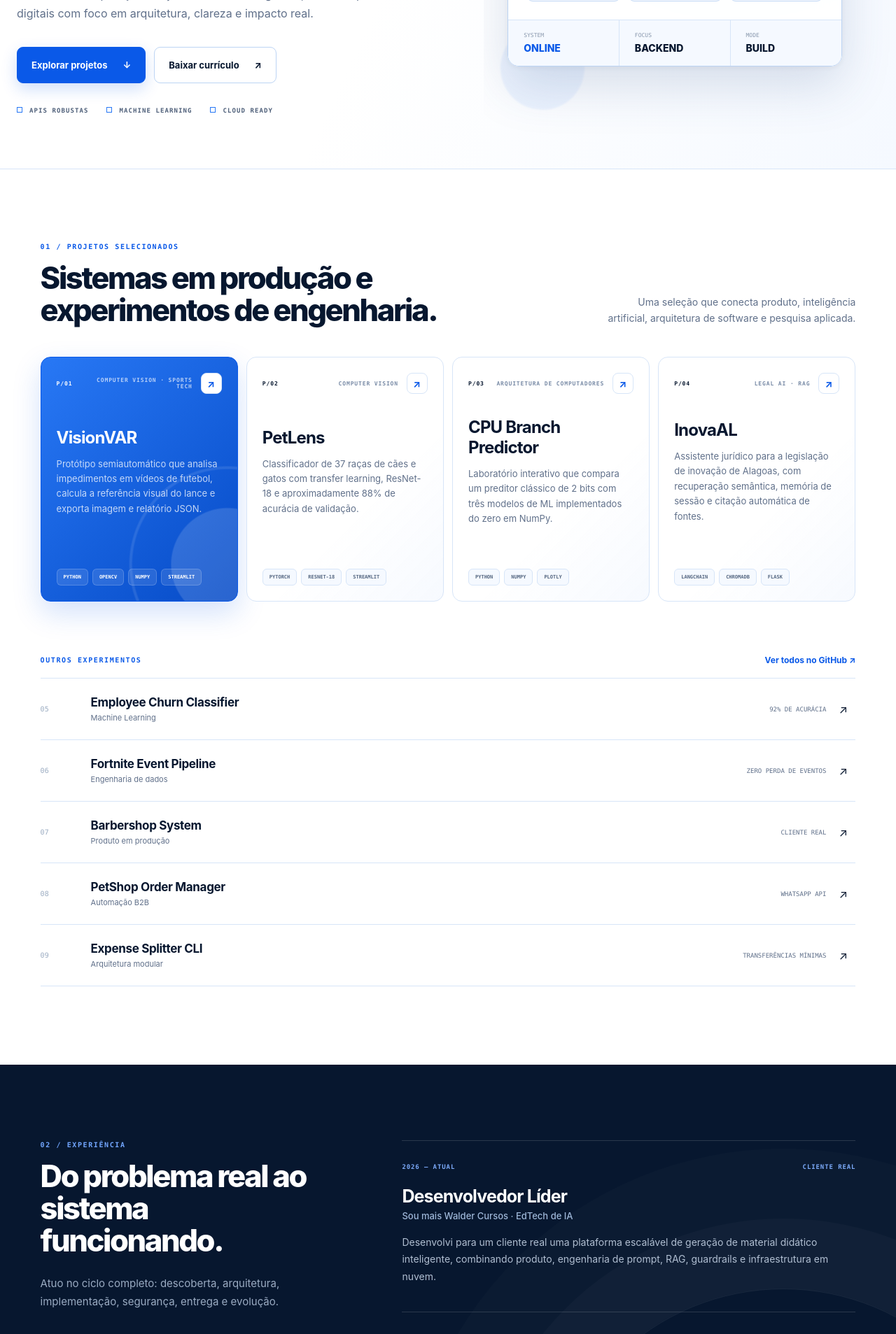
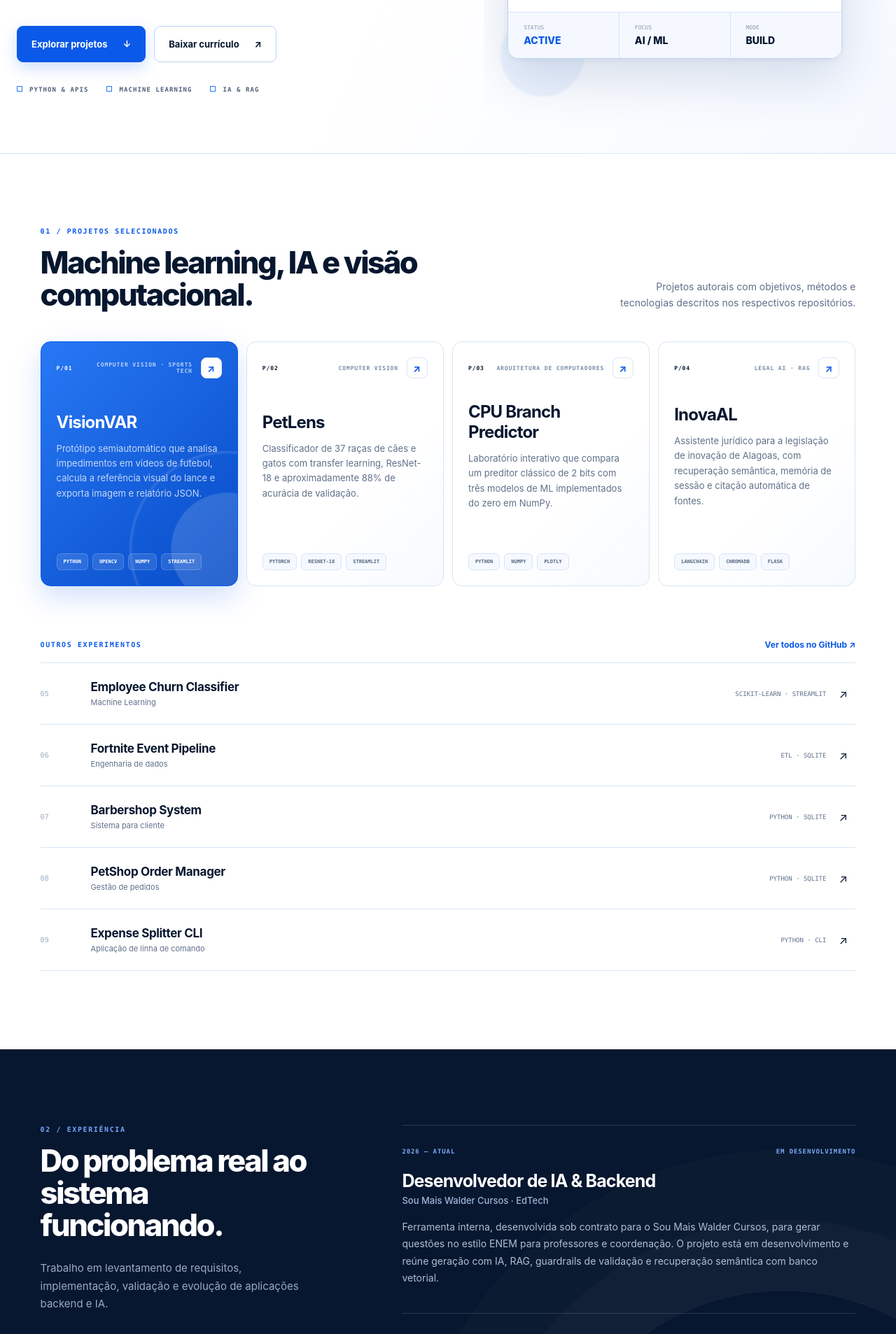
Before and after one commit to ghcalado/ghcalado.github.io, a Next.js app: page / in a window 1280 px wide. Shown: the part 540-2447 px from the top of the page at 70% size. Built offline with nearby package versions, Linux system fonts and the light colour scheme.

Commit message:
Alinha portfolio ao curriculo atualizado

```diff
--- a/app/page.tsx
+++ b/app/page.tsx
@@ -42,40 +42,36 @@ const additionalProjects = [
   {
     title: "Employee Churn Classifier",
     label: "Machine Learning",
-    metric: "92% de acurácia",
+    metric: "Scikit-learn · Streamlit",
     href: "https://github.com/ghcalado/churn-classifier",
   },
   {
     title: "Fortnite Event Pipeline",
     label: "Engenharia de dados",
-    metric: "Zero perda de eventos",
+    metric: "ETL · SQLite",
     href: "https://github.com/ghcalado/fortnite-event-pipeline",
   },
   {
     title: "Barbershop System",
-    label: "Produto em produção",
-    metric: "Cliente real",
+    label: "Sistema para cliente",
+    metric: "Python · SQLite",
     href: "https://github.com/ghcalado/barbershop-system",
   },
   {
     title: "PetShop Order Manager",
-    label: "Automação B2B",
-    metric: "WhatsApp API",
+    label: "Gestão de pedidos",
+    metric: "Python · SQLite",
     href: "https://github.com/ghcalado/petshop-order-manager",
   },
   {
     title: "Expense Splitter CLI",
-    label: "Arquitetura modular",
-    metric: "Transferências mínimas",
+    label: "Aplicação de linha de comando",
+    metric: "Python · CLI",
     href: "https://github.com/ghcalado/expense-splitter",
   },
 ];
 
 const skillGroups = [
-  {
-    title: "Backend",
-    skills: ["Python", "Flask", "REST APIs", "Gunicorn", "PostgreSQL", "Supabase (Row Level Security)", "Password hash authentication"],
-  },
   {
     title: "AI / RAG",
     skills: ["OpenAI API", "RAG architecture", "ChromaDB", "Embeddings", "Sentence Transformers", "Prompt Engineering", "LLM output validation", "Structured AI generation"],
@@ -89,24 +85,16 @@ const skillGroups = [
     skills: ["PyTorch", "ResNet-18", "Transfer Learning", "Computer Vision"],
   },
   {
-    title: "Data & Documents",
-    skills: ["PyMuPDF / pymupdf4llm", "python-docx", "ReportLab", "PDF / HTML generation", "Data Engineering"],
+    title: "Backend",
+    skills: ["Python", "Flask", "REST APIs", "PostgreSQL", "Supabase (Row Level Security)"],
   },
   {
-    title: "Databases",
-    skills: ["SQLite3", "PostgreSQL", "Relational Modeling", "SQL Transactions", "Vector Databases"],
+    title: "Data & Databases",
+    skills: ["Pandas", "SQLite3", "PostgreSQL", "Relational Modeling", "Vector Databases", "PyMuPDF / pymupdf4llm", "PDF / HTML generation"],
   },
   {
-    title: "Tools & Deployment",
+    title: "Tools",
     skills: ["Git", "GitHub", "Render", "Railway", "Environment Variables (dotenv)"],
-  },
-  {
-    title: "Integrations",
-    skills: ["WhatsApp API", "AI / LLM APIs"],
-  },
-  {
-    title: "Best Practices",
-    skills: ["Clean Architecture", "DRY Principle", "Modular Design"],
   },
 ];
 
@@ -152,10 +140,10 @@ export default function Home() {
         <div className="hero-copy">
           <p className="eyebrow"><span /> Backend systems · Artificial intelligence</p>
           <h1>
-            Engenharia que transforma <strong>complexidade</strong> em produto.
+            Backend e IA aplicados a <strong>problemas reais.</strong>
           </h1>
           <p className="hero-intro">
-            Sou <b>Ghabriel Soares Calado Lins</b>, desenvolvedor backend & IA e estudante de Ciência da Computação. Projeto sistemas inteligentes, APIs e experiências digitais com foco em arquitetura, clareza e impacto real.
+            Sou <b>Ghabriel Soares Calado Lins</b>, desenvolvedor de IA & backend e estudante de Ciência da Computação. Desenvolvo APIs, aplicações de machine learning e sistemas com IA, com foco em soluções funcionais, código organizado e resultados verificáveis.
           </p>
           <div className="hero-actions">
             <a className="button button-primary" href="#projetos">
@@ -166,19 +154,19 @@ export default function Home() {
             </a>
           </div>
           <ul className="hero-signals" aria-label="Áreas de atuação">
-            <li>APIs robustas</li>
+            <li>Python & APIs</li>
             <li>Machine learning</li>
-            <li>Cloud ready</li>
+            <li>IA & RAG</li>
           </ul>
         </div>
 
-        <div className="system-visual" aria-label="Representação visual de um sistema em produção">
+        <div className="system-visual" aria-label="Representação visual de um fluxo de desenvolvimento">
           <div className="orb orb-one" />
           <div className="orb orb-two" />
           <div className="system-window">
             <div className="window-bar">
               <span className="window-dots"><i /><i /><i /></span>
-              <code>ghabriel.system / production</code>
+              <code>ghabriel.system / development</code>
             </div>
             <div className="code-block" aria-hidden="true">
               <p><em>~/portfolio</em> $ python build_impact.py</p>
@@ -186,7 +174,7 @@ export default function Home() {
               <p><small>02</small> &nbsp;&nbsp;stack = [<q>Python</q>, <q>Data</q>, <q>AI</q>]</p>
               <p><small>03</small> &nbsp;&nbsp;<b>def</b> deliver(self, challenge):</p>
               <p><small>04</small> &nbsp;&nbsp;&nbsp;&nbsp;<b>return</b> architecture.solve(challenge)</p>
-              <p className="code-comment"><small>05</small> # designed to scale</p>
+              <p className="code-comment"><small>05</small> # validate before shipping</p>
             </div>
             <div className="pipeline" aria-label="Fluxo: entender, construir e entregar">
               <div><b>01 · INPUT</b><span>problema</span></div>
@@ -194,8 +182,8 @@ export default function Home() {
               <div><b>03 · SHIP</b><span>impacto</span></div>
             </div>
             <dl className="system-status">
-              <div><dt>System</dt><dd>ONLINE</dd></div>
-              <div><dt>Focus</dt><dd>BACKEND</dd></div>
+              <div><dt>Status</dt><dd>ACTIVE</dd></div>
+              <div><dt>Focus</dt><dd>AI / ML</dd></div>
               <div><dt>Mode</dt><dd>BUILD</dd></div>
             </dl>
           </div>
@@ -206,9 +194,9 @@ export default function Home() {
         <div className="section-heading">
           <div>
             <p className="section-index">01 / PROJETOS SELECIONADOS</p>
-            <h2>Sistemas em produção e experimentos de engenharia.</h2>
+            <h2>Machine learning, IA e visão computacional.</h2>
           </div>
-          <p>Uma seleção que conecta produto, inteligência artificial, arquitetura de software e pesquisa aplicada.</p>
+          <p>Projetos autorais com objetivos, métodos e tecnologias descritos nos respectivos repositórios.</p>
         </div>
 
         <div className="featured-grid">
@@ -265,14 +253,14 @@ export default function Home() {
           <div className="experience-intro">
             <p className="section-index section-index-light">02 / EXPERIÊNCIA</p>
             <h2>Do problema real ao sistema funcionando.</h2>
-            <p>Atuo no ciclo completo: descoberta, arquitetura, implementação, segurança, entrega e evolução.</p>
+            <p>Trabalho em levantamento de requisitos, implementação, validação e evolução de aplicações backend e IA.</p>
           </div>
           <div className="timeline">
             <article>
-              <div className="timeline-meta"><span>2026 — atual</span><span>Cliente real</span></div>
-              <h3>Desenvolvedor Líder</h3>
-              <h4>Sou mais Walder Cursos · EdTech de IA</h4>
-              <p>Desenvolvi para um cliente real uma plataforma escalável de geração de material didático inteligente, combinando produto, engenharia de prompt, RAG, guardrails e infraestrutura em nuvem.</p>
+              <div className="timeline-meta"><span>2026 — atual</span><span>Em desenvolvimento</span></div>
+              <h3>Desenvolvedor de IA & Backend</h3>
+              <h4>Sou Mais Walder Cursos · EdTech</h4>
+              <p>Ferramenta interna, desenvolvida sob contrato para o Sou Mais Walder Cursos, para gerar questões no estilo ENEM para professores e coordenação. O projeto está em desenvolvimento e reúne geração com IA, RAG, guardrails de validação e recuperação semântica com banco vetorial.</p>
             </article>
             <article>
               <div className="timeline-meta"><span>Abril 2026</span><span>Freelance</span></div>
@@ -308,15 +296,15 @@ export default function Home() {
       <section className="about section-shell" id="sobre">
         <div className="about-copy">
           <p className="section-index">04 / SOBRE</p>
-          <h2>Curiosidade técnica com responsabilidade de produto.</h2>
-          <p>Sou estudante de Ciência da Computação na Afya Unima, em Maceió. Gosto de entender sistemas por inteiro: dos dados e algoritmos à experiência de quem usa. Meu trabalho combina arquitetura limpa, integridade de dados, automação e aprendizado contínuo.</p>
-          <p>Já entreguei software para clientes reais, construí pipelines completos de machine learning e transformei documentação jurídica em uma experiência de consulta com IA.</p>
+          <h2>Backend, dados e IA com foco em implementação.</h2>
+          <p>Sou estudante de Ciência da Computação na Afya Unima, em Maceió. Desenvolvo projetos que vão da preparação de dados e treinamento de modelos à construção de APIs e interfaces de demonstração.</p>
+          <p>Minha experiência inclui software sob contrato, experimentos de machine learning, visão computacional e sistemas RAG para consulta de documentos.</p>
         </div>
         <div className="profile-facts">
           <div><span>Formação</span><b>Ciência da Computação</b><small>Afya Unima · 2026–2030</small></div>
           <div><span>Base</span><b>Maceió, AL</b><small>Brasil · GMT−3</small></div>
           <div><span>Idiomas</span><b>PT · EN · ES</b><small>Nativo · C1 · A2</small></div>
-          <div><span>Princípios</span><b>Clean · DRY · Modular</b><small>Clareza antes de complexidade</small></div>
+          <div><span>Foco técnico</span><b>ML · Visão · RAG</b><small>Backend aplicado a sistemas de IA</small></div>
         </div>
       </section>
 
@@ -334,7 +322,7 @@ export default function Home() {
         <div className="contact-inner">
           <p className="section-index section-index-light">05 / CONTATO</p>
           <h2>Vamos construir algo <span>relevante.</span></h2>
-          <p>Estou aberto a conversas sobre desenvolvimento backend, inteligência artificial, produtos digitais e oportunidades de aprendizado.</p>
+          <p>Estou aberto a conversas sobre desenvolvimento backend, machine learning, IA aplicada e oportunidades de aprendizado.</p>
           <div className="contact-links">
             <a href="mailto:ghabrielcalado@gmail.com">ghabrielcalado@gmail.com <Arrow /></a>
             <a href="https://github.com/ghcalado" target="_blank" rel="noreferrer">GitHub <Arrow /></a>
@@ -345,7 +333,7 @@ export default function Home() {
 
       <footer>
         <a className="brand" href="#inicio"><span className="brand-mark">GC</span><span>Ghabriel Calado</span></a>
-        <p>Backend · Inteligência Artificial · Produto</p>
+        <p>Backend · Machine Learning · IA</p>
         <p>© 2026 · Maceió, Brasil</p>
       </footer>
     </main>
```
